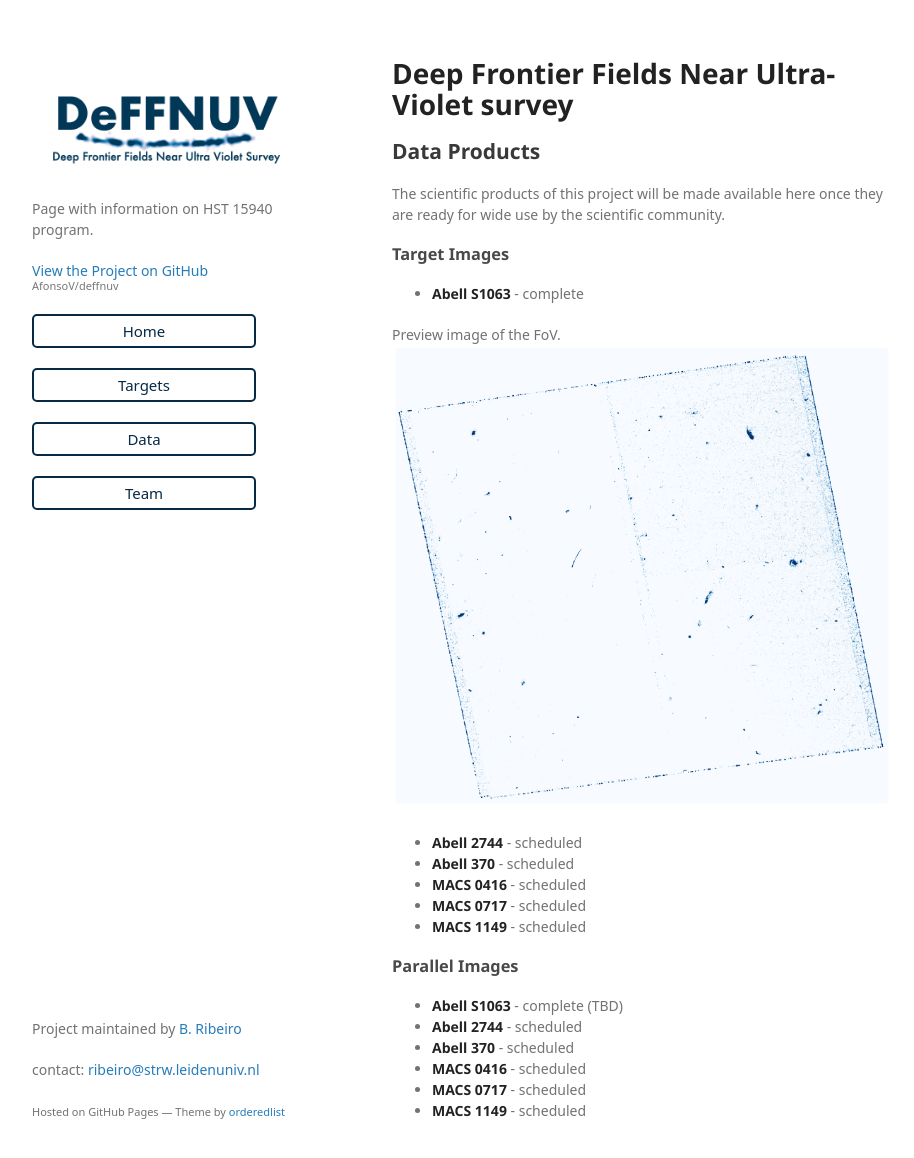
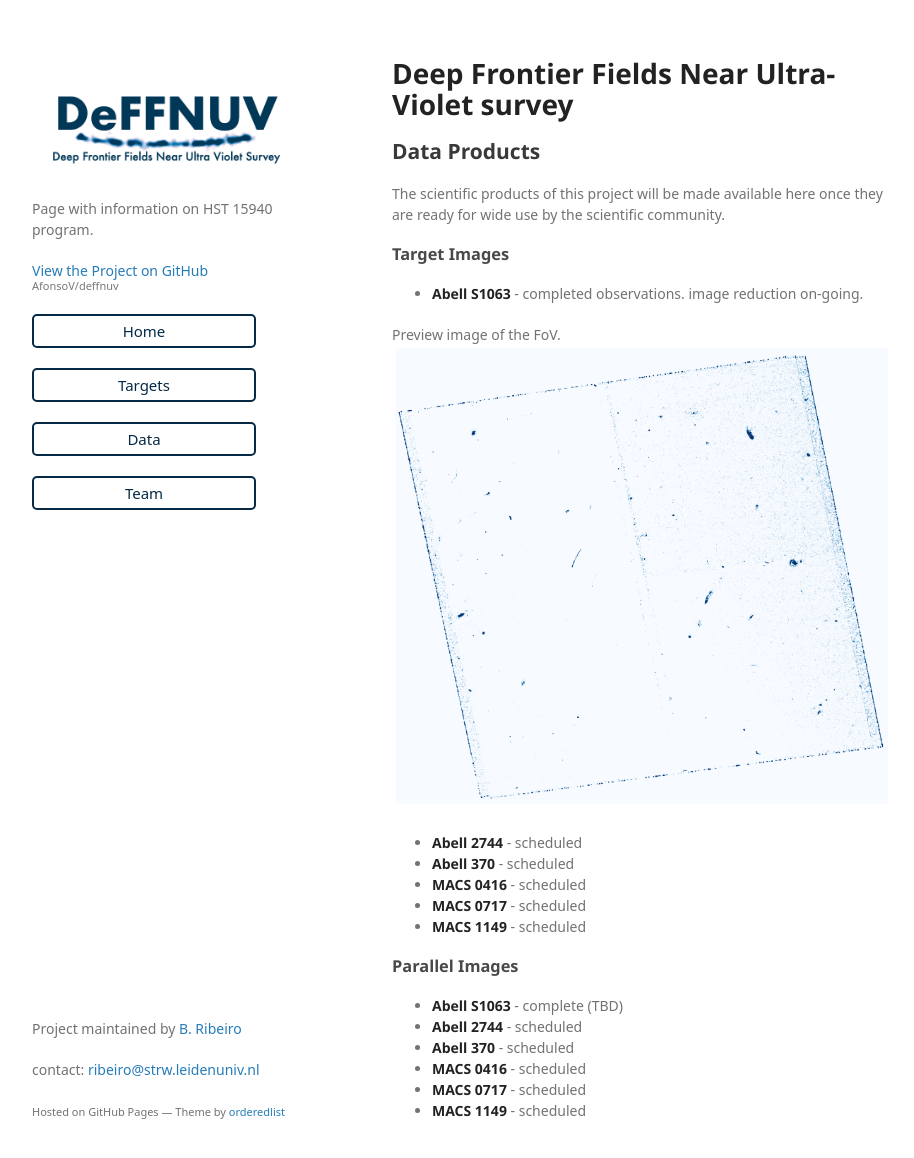
Before and after one commit to AfonsoV/deffnuv, a Jekyll site: the page built from data.md, in a window 1280 px wide and 1191 px high. Shown: the top 1158 px of the window, without its empty margins (178-1092 px from the left). Built offline with Jekyll 4.4.1, drawn with Linux system fonts in a browser that asks for light colours; some web fonts are replaced; our own code applies the rules of GitHub Pages for plain Markdown files.

Commit message:
Update data page.

```diff
--- a/data.md
+++ b/data.md
@@ -6,7 +6,7 @@ The scientific products of this project will be made available here once they ar
 
 ### Target Images
 
-- **Abell S1063** - complete
+- **Abell S1063** - completed observations. image reduction on-going.
 
 Preview image of the FoV.
 ![FIELD IMAGE](assets/images/AS1063.png)
```
